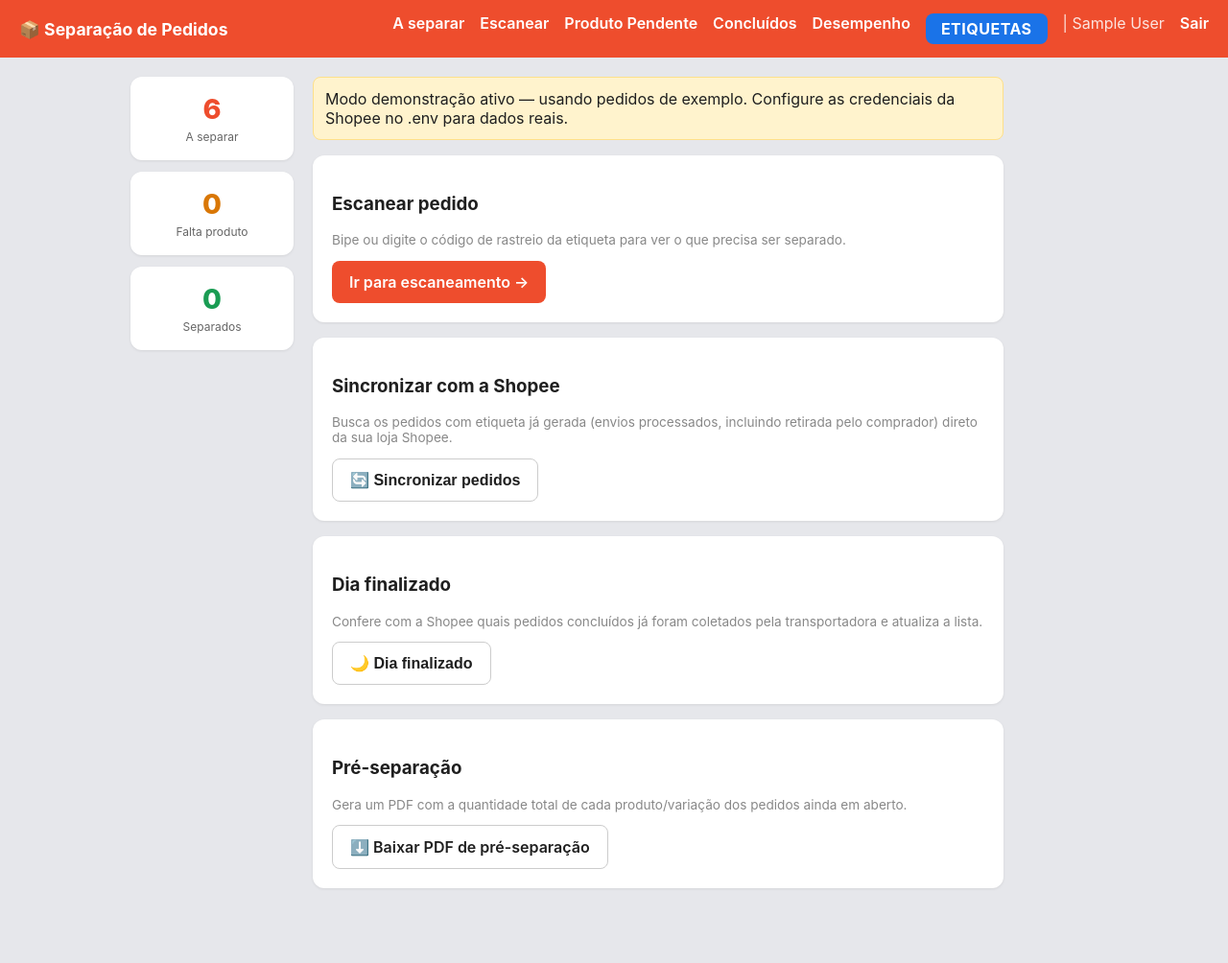
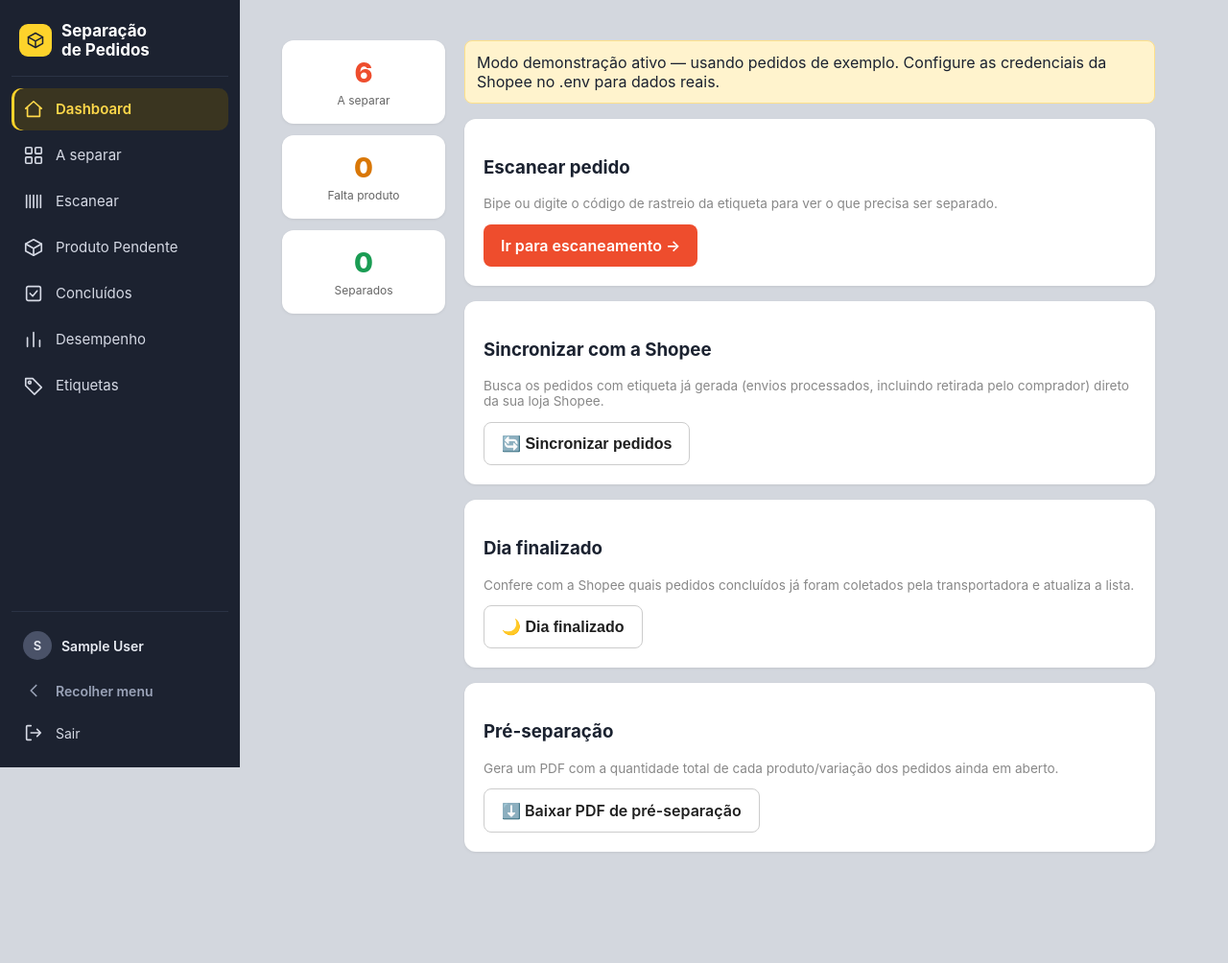
Before and after one commit to Lucasgomesdss/shopee-dashboard, a Flask app: page / in a window 1280 px wide. Shown: the whole page at 96% size. Before the commit the page ends 926 px from the top, so only its background shows below. Run offline with Flask 3, Linux system fonts and the light colour scheme; the visitor is signed in with stand-in values (Sample User, id 1); data comes from the database, SQL or seed files in the repository; data that the repository does not hold is empty.

Commit message:
Refactor base.html for v2 layout and styles

```diff
--- a/templates/base.html
+++ b/templates/base.html
@@ -5,43 +5,53 @@
 <meta name="viewport" content="width=device-width, initial-scale=1">
 <title>{% block title %}Separação de Pedidos{% endblock %}</title>
 <link rel="stylesheet" href="{{ url_for('static', filename='style.css') }}">
+<link rel="stylesheet" href="{{ url_for('static', filename='v2.css') }}?v=1">
 </head>
-<body>
-  <header>
-    <a class="brand" href="{{ url_for('dashboard') }}">📦 Separação de Pedidos</a>
-    <nav>
-      <a href="{{ url_for('open_tab') }}">A separar</a>
-      <a href="{{ url_for('scan') }}">Escanear</a>
-      <a href="{{ url_for('pending_tab') }}">Produto Pendente</a>
-      <a href="{{ url_for('completed_tab') }}">Concluídos</a>
-      <a href="{{ url_for('desempenho.painel') }}">Desempenho</a>
-      <a href="{{ url_for('lotes.painel') }}" style="background:#1a73e8;color:#fff;padding:6px 16px;border-radius:8px;font-weight:700;letter-spacing:.5px">ETIQUETAS</a>
-      {% if employee_name %}<span style="opacity:.85">| {{ employee_name }}</span> <a href="{{ url_for('logout') }}">Sair</a>{% endif %}
+<body class="v2">
+<div class="v2-top"><button type="button" id="v2-burger" aria-label="Menu"><svg class="v2-ic" viewBox="0 0 24 24" fill="none" stroke="currentColor" stroke-width="1.8" stroke-linecap="round" stroke-linejoin="round" aria-hidden="true"><path d="M4 7h16M4 12h16M4 17h16"/></svg></button><b>Separação de Pedidos</b></div>
+<div class="v2-shell">
+<aside class="v2-side">
+  <a class="v2-brand" href="{{ url_for('dashboard') }}"><span class="v2-logo"><svg class="v2-ic" viewBox="0 0 24 24" fill="none" stroke="currentColor" stroke-width="1.8" stroke-linecap="round" stroke-linejoin="round" aria-hidden="true"><path d="M21 8l-9-5-9 5v8l9 5 9-5z"/><path d="M3 8l9 5 9-5M12 13v8"/></svg></span><span class="v2-txt">Separação<br>de Pedidos</span></a>
+  <nav class="v2-nav">
+    <a href="{{ url_for('dashboard') }}"{% if request.endpoint == 'dashboard' %} class="on"{% endif %}><svg class="v2-ic" viewBox="0 0 24 24" fill="none" stroke="currentColor" stroke-width="1.8" stroke-linecap="round" stroke-linejoin="round" aria-hidden="true"><path d="M3 11l9-8 9 8M5 10v10h14V10"/></svg><span class="v2-txt">Dashboard</span></a>
+    <a href="{{ url_for('open_tab') }}"{% if request.endpoint == 'open_tab' %} class="on"{% endif %}><svg class="v2-ic" viewBox="0 0 24 24" fill="none" stroke="currentColor" stroke-width="1.8" stroke-linecap="round" stroke-linejoin="round" aria-hidden="true"><rect x="3" y="3" width="7" height="7" rx="1"/><rect x="14" y="3" width="7" height="7" rx="1"/><rect x="3" y="14" width="7" height="7" rx="1"/><rect x="14" y="14" width="7" height="7" rx="1"/></svg><span class="v2-txt">A separar</span></a>
+    <a href="{{ url_for('scan') }}"{% if request.endpoint == 'scan' %} class="on"{% endif %}><svg class="v2-ic" viewBox="0 0 24 24" fill="none" stroke="currentColor" stroke-width="1.8" stroke-linecap="round" stroke-linejoin="round" aria-hidden="true"><path d="M4 5v14M8 5v14M12 5v14M16 5v14M20 5v14"/></svg><span class="v2-txt">Escanear</span></a>
+    <a href="{{ url_for('pending_tab') }}"{% if request.endpoint == 'pending_tab' %} class="on"{% endif %}><svg class="v2-ic" viewBox="0 0 24 24" fill="none" stroke="currentColor" stroke-width="1.8" stroke-linecap="round" stroke-linejoin="round" aria-hidden="true"><path d="M21 8l-9-5-9 5v8l9 5 9-5z"/><path d="M3 8l9 5 9-5M12 13v8"/></svg><span class="v2-txt">Produto Pendente</span></a>
+    <a href="{{ url_for('completed_tab') }}"{% if request.endpoint == 'completed_tab' %} class="on"{% endif %}><svg class="v2-ic" viewBox="0 0 24 24" fill="none" stroke="currentColor" stroke-width="1.8" stroke-linecap="round" stroke-linejoin="round" aria-hidden="true"><rect x="4" y="4" width="16" height="16" rx="2"/><path d="M8 12l3 3 5-6"/></svg><span class="v2-txt">Concluídos</span></a>
+    <a href="{{ url_for('desempenho.painel') }}"{% if request.endpoint == 'desempenho.painel' %} class="on"{% endif %}><svg class="v2-ic" viewBox="0 0 24 24" fill="none" stroke="currentColor" stroke-width="1.8" stroke-linecap="round" stroke-linejoin="round" aria-hidden="true"><path d="M5 20V10M12 20V4M19 20v-7"/></svg><span class="v2-txt">Desempenho</span></a>
+    <a href="{{ url_for('lotes.painel') }}"{% if request.endpoint == 'lotes.painel' %} class="on"{% endif %}><svg class="v2-ic" viewBox="0 0 24 24" fill="none" stroke="currentColor" stroke-width="1.8" stroke-linecap="round" stroke-linejoin="round" aria-hidden="true"><path d="M3 12V4h8l10 10-8 8z"/><circle cx="7.5" cy="8.5" r="1.5"/></svg><span class="v2-txt">Etiquetas</span></a>
   </nav>
-  </header>
+  <div class="v2-foot">
+    {% if employee_name %}<div class="v2-user"><span class="v2-av">{{ employee_name[:1] }}</span><span class="v2-txt">{{ employee_name }}</span></div>{% endif %}
+    <button type="button" class="v2-col" id="v2-col"><svg class="v2-ic" viewBox="0 0 24 24" fill="none" stroke="currentColor" stroke-width="1.8" stroke-linecap="round" stroke-linejoin="round" aria-hidden="true"><path d="M15 6l-6 6 6 6"/></svg><span class="v2-txt">Recolher menu</span></button>
+    <a href="{{ url_for('logout') }}"><svg class="v2-ic" viewBox="0 0 24 24" fill="none" stroke="currentColor" stroke-width="1.8" stroke-linecap="round" stroke-linejoin="round" aria-hidden="true"><path d="M9 4H5a1 1 0 0 0-1 1v14a1 1 0 0 0 1 1h4M16 8l4 4-4 4M20 12H9"/></svg><span class="v2-txt">Sair</span></a>
+  </div>
+</aside>
+<div class="v2-main v2-plain">
+{% with messages = get_flashed_messages() %}{% for m in messages %}<div class="v2-flash">{{ m }}</div>{% endfor %}{% endwith %}
 <div class="layout">
   {% block sidebar %}<aside class="sidebar">
-      <a class="sidebar-stat to_separate" href="{{ url_for('open_tab') }}">
-        <span class="n">{{ sidebar_counts.to_separate }}</span>
-        <span class="label">A separar</span>
-      </a>
-      <div class="sidebar-stat pending">
-        <span class="n">{{ sidebar_counts.pending }}</span>
-        <span class="label">Falta produto</span>
-      </div>
-      <div class="sidebar-stat completed">
-        <span class="n">{{ sidebar_counts.completed }}</span>
-        <span class="label">Separados</span>
-      </div>
+    <div class="sidebar-stat to_separate"><span class="n">{{ sidebar_counts.to_separate }}</span><span class="label">A separar</span></div>
+    <div class="sidebar-stat pending"><span class="n">{{ sidebar_counts.pending }}</span><span class="label">Falta produto</span></div>
+    <div class="sidebar-stat completed"><span class="n">{{ sidebar_counts.completed }}</span><span class="label">Separados</span></div>
   </aside>{% endblock %}
   <main>
-      {% with messages = get_flashed_messages() %}
-        {% if messages %}
-          {% for m in messages %}<div class="flash">{{ m }}</div>{% endfor %}
-        {% endif %}
-      {% endwith %}
     {% block content %}{% endblock %}
   </main>
 </div>
+
+</div>
+</div>
+<script>
+(function(){
+  var b=document.body;
+  try{ if(localStorage.getItem('v2min')==='1') b.classList.add('v2-min'); }catch(e){}
+  document.getElementById('v2-col').addEventListener('click',function(){
+    b.classList.toggle('v2-min');
+    try{ localStorage.setItem('v2min', b.classList.contains('v2-min')?'1':'0'); }catch(e){}
+  });
+  document.getElementById('v2-burger').addEventListener('click',function(){ b.classList.toggle('v2-open'); });
+})();
+</script>
 </body>
 </html>
```
Lines whose indentation alone changed are shown as unchanged.
